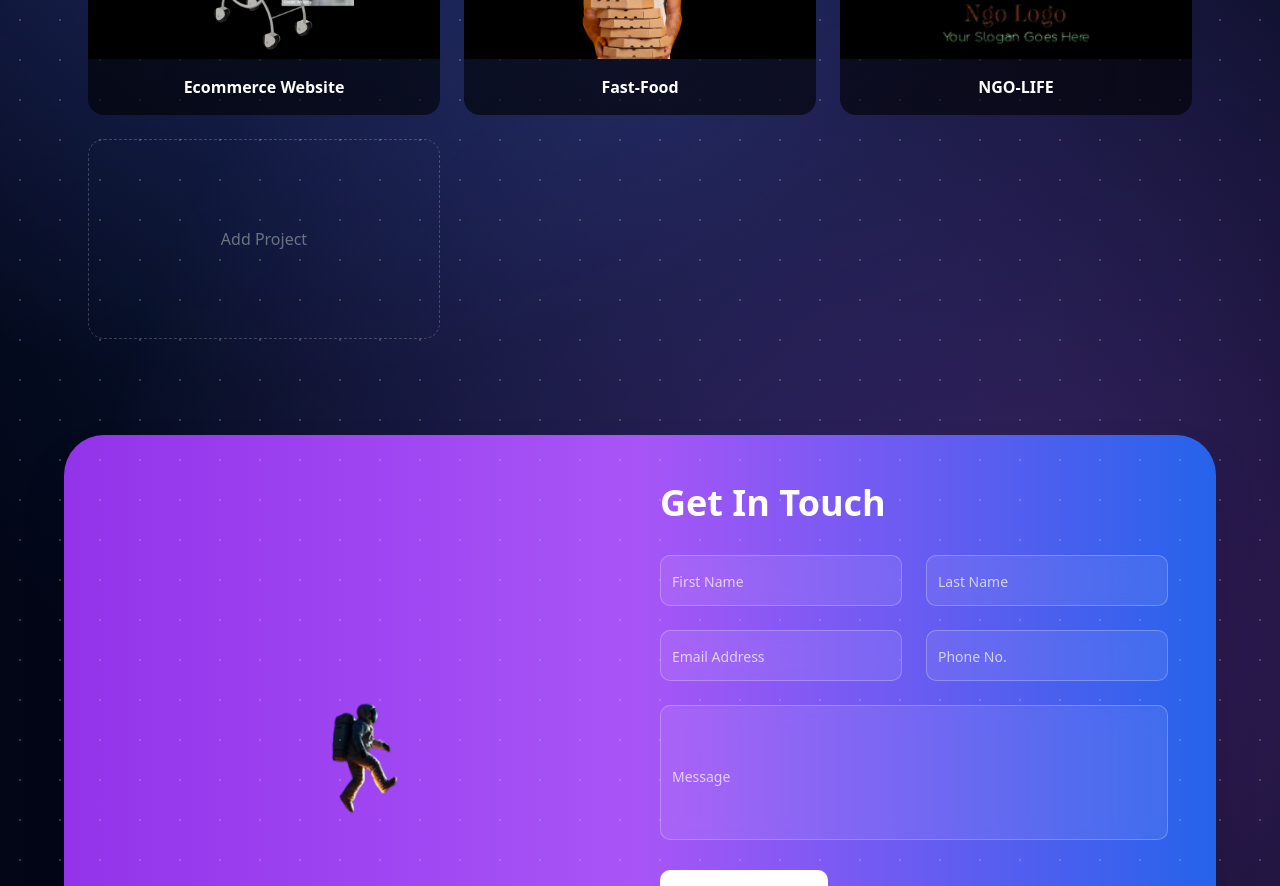
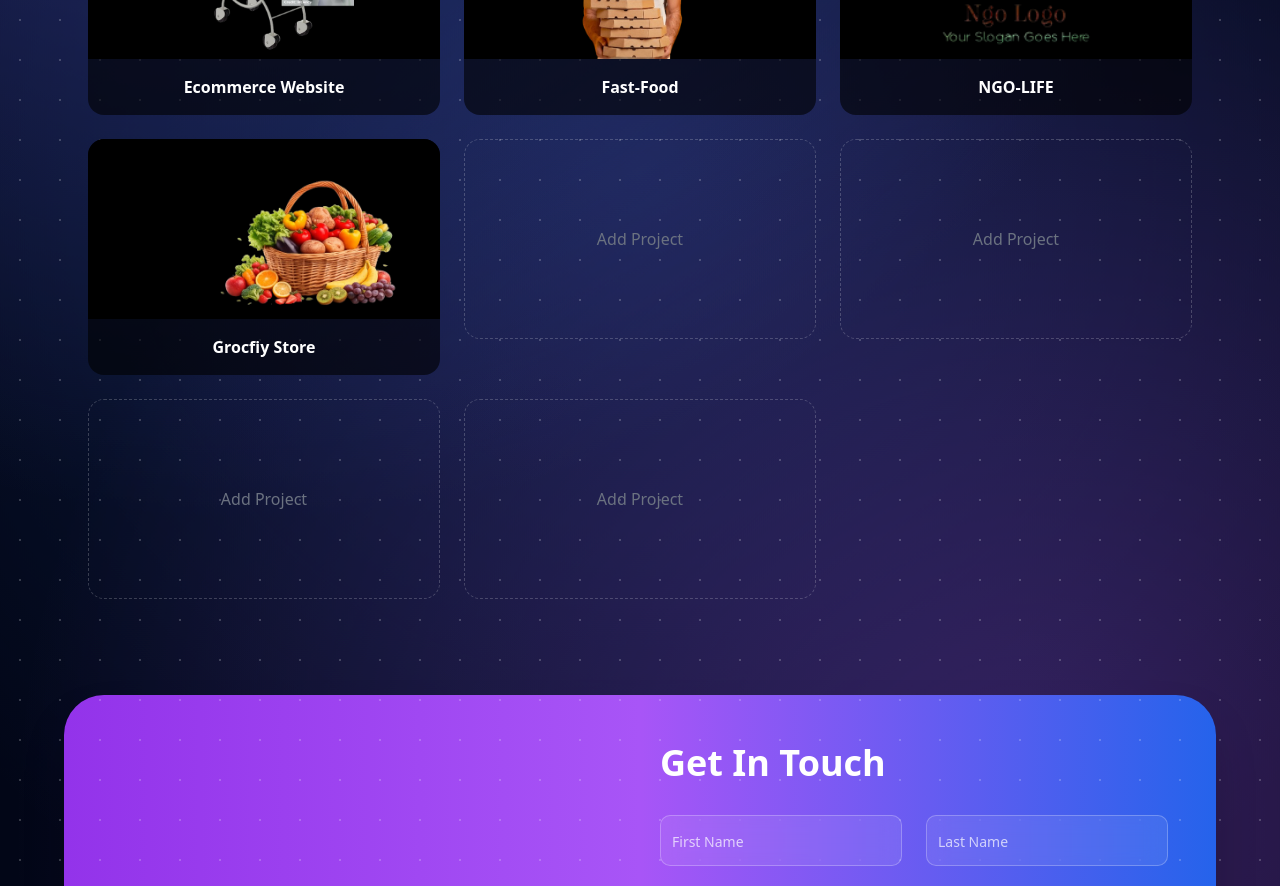
Before and after one commit to Sadachhena/Portfolio, a React app: page / in a window 1280 px wide. Shown: the part 1480-2366 px from the top of the page. Built offline with nearby package versions, Linux system fonts and the light colour scheme; the HTML template or start-up script is replaced by a standard one.

Commit message:
Full Portfolio

```diff
--- a/src/Hero/Hero.jsx
+++ b/src/Hero/Hero.jsx
@@ -3,7 +3,7 @@ import Heroimage from "../Hero/HeroImage.png";
 
 export default function Hero() {
   return (
-    <section className="relative z-10 max-w-7xl mx-auto px-6 md:px-10 mt-20 grid md:grid-cols-2 items-center gap-12">
+    <section className="relative z-10 max-w-7xl mx-auto px-6 md:px-10 mt-20 grid md:grid-cols-2 md:py-3  items-center gap-12">
 
       {/* LEFT CONTENT */}
       <div>
@@ -50,11 +50,13 @@ export default function Hero() {
         <div className="absolute w-[300px] h-[300px] md:w-[420px] md:h-[420px] bg-gradient-to-tr from-purple-600 to-blue-500 rounded-full opacity-30 blur-3xl"></div>
 
         {/* Image */}
-        <img
+
+         <img
           src={Heroimage}
           alt="Hero"
-          className="relative w-[260px] md:w-[350px] rounded-2xl object-cover"
+          className="relative w-[260px] md:w-[550px]  rounded-2xl object-cover"
         />
+
       </div>
 
     </section>
--- a/src/projects/Projects.jsx
+++ b/src/projects/Projects.jsx
@@ -7,6 +7,7 @@ import Todo from '../Images/T.png'
 import Password from '../Images/P.png'
 import Fastfood from '../Images/Fastfood.png'
 import Ngo from '../Images/Ngo.png'
+import Grocfiy from '../Images/Grocfiy.png'
 export default function Projects() {
   const [activeTab, setActiveTab] = useState("tab1");
 
@@ -52,22 +53,35 @@ export default function Projects() {
         {/* TAB 1 */}
         {activeTab === "tab1" && (
           <>
+          {/* {Ecommernace Store} */}
             <ProjectCard
               img={Ecommernace}
               title="Ecommerce Website"
               link="https://github.com/Sadachhena/Kart-E-Commerance"
             />
+           {/* {Fast Food Project} */}
            <ProjectCard
               img={Fastfood}
               title="Fast-Food"
               link="https://github.com/Sadachhena/Fast-Food"
             />
+
+          {/* {Ngo Life Website} */}
            <ProjectCard
               img={Ngo}
               title="NGO-LIFE"
               link="https://github.com/Sadachhena/NGO-LIFE"
             />
+             {/* { Grocfiy Store} */}
+              <ProjectCard
+              img={Grocfiy}
+              title="Grocfiy Store"
+              link="https://github.com/Sadachhena/NGO-LIFE"
+            />
             <EmptyCard />
+             <EmptyCard />
+              <EmptyCard />
+               <EmptyCard />
           </>
         )}
 
```
Also changed, not shown: src/Images/Grocfiy.png (added).
